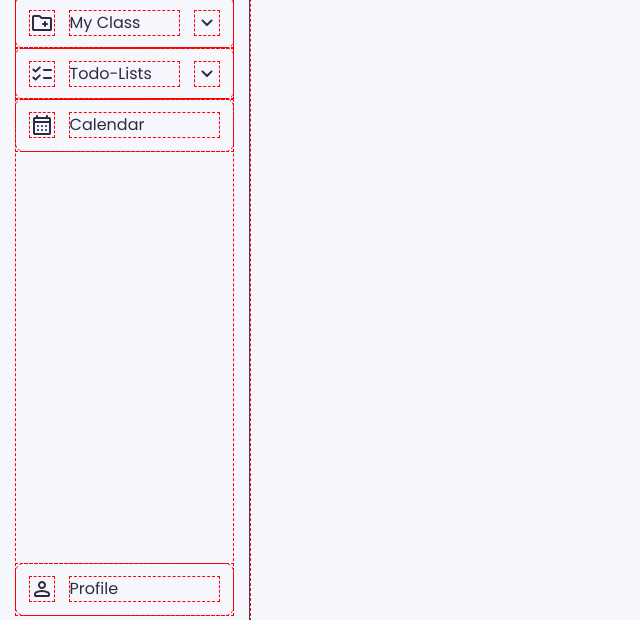
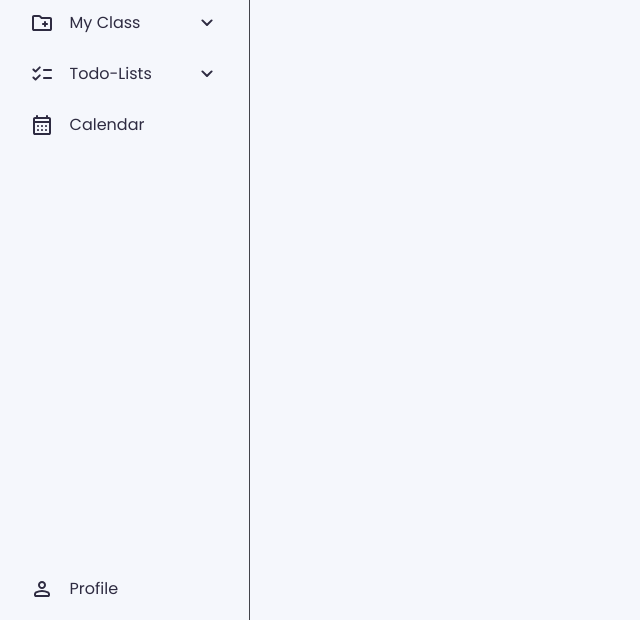
Before and after one commit to TapuZ2007/David, a plain HTML site: page index.html in a window 1280 px wide. Shown: the part 180-800 px from the top of the page, without its empty margins (0-640 px from the left). Drawn offline with Linux system fonts and the light colour scheme.

Commit message:
Update style.css

```diff
--- a/Web/css/style.css
+++ b/Web/css/style.css
@@ -12,7 +12,6 @@
 *{
   margin: 0;
   padding: 0;
-  outline: red 1px dashed;
 }
 
 html{
```
